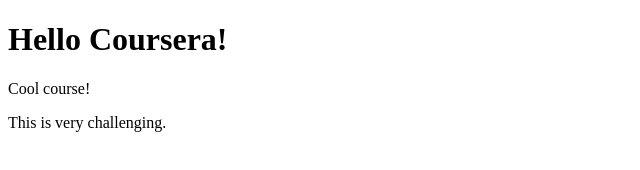
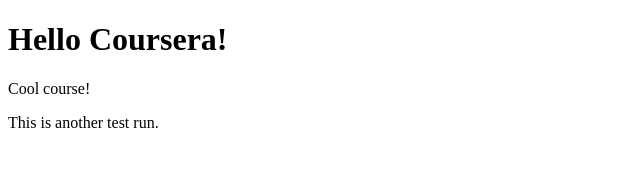
Before and after one commit to Drakena20/coursera-test, a plain HTML site: page site/index.html in a window 1280 px wide. Shown: the full height of the page, 0-640 px from the left. Drawn offline with Linux system fonts and the light colour scheme.

Commit message:
New test run

```diff
--- a/site/index.html
+++ b/site/index.html
@@ -6,7 +6,7 @@
 <body>
     <h1>Hello Coursera! </h1>
     <p>Cool course!</p>
-    <p>This is very challenging.</p>
+    <p>This is another test run.</p>
 
 </body>
 
```
